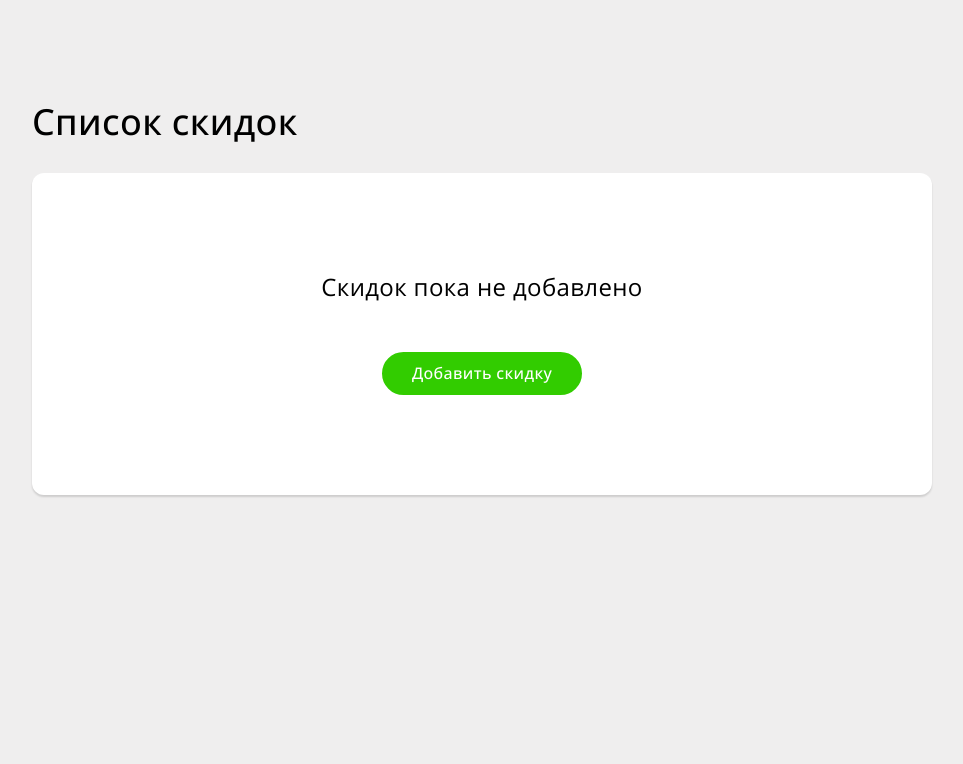
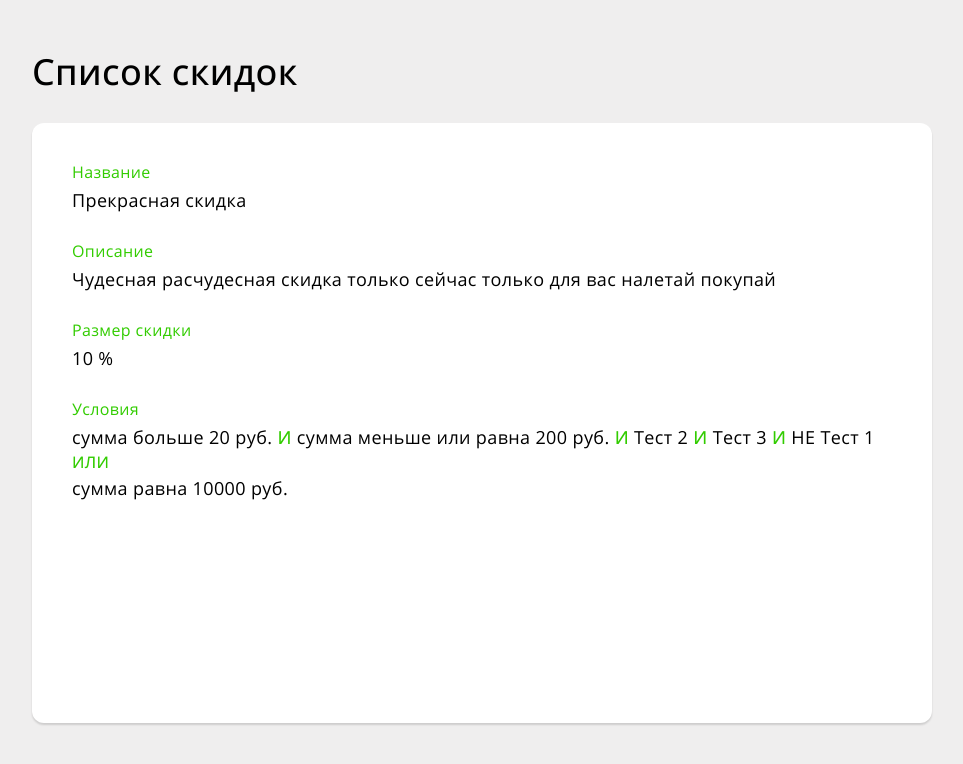
Before and after one commit to mirael26/mygenetics-test, a React (Create React App) app: page /discounts in a window 1280 px wide. Shown: the top 764 px of the page, without its empty margins (158-1121 px from the left). Built offline with nearby package versions, Linux system fonts and the light colour scheme.

Commit message:
Add discounts output

```diff
--- a/src/App.tsx
+++ b/src/App.tsx
@@ -6,18 +6,48 @@ import FormPage from "./pages/form-page";
 import NotFoundPage from "./pages/not-found-page";
 import { IDiscountInfo } from "./types";
 
+
+const mock = {
+  "discount-type": "percent",
+  name: "Прекрасная скидка",
+  description:"Чудесная расчудесная скидка только сейчас только для вас налетай покупай",
+  "discount-amount":"10",
+  "conditions-1": {
+    "sum-min":"20",
+    "sum-max":"200",
+    "products-required": [
+      {
+      "value":"test2",
+      "label":"Тест 2"
+      },
+      {
+      "value":"test3",
+      "label":"Тест 3"
+      }
+    ],
+    "products-not-allowed":[
+    {
+    "value":"test1",
+    "label":"Тест 1"
+    }
+    ],
+    "sum-max-or-equal":"true"
+    },
+    "date-start":"2023-03-30T07:00",
+    "date-end":"2023-03-31T01:41",
+    "date-start-or-equal":"true",
+  "conditions-2": {
+    "sum-equal":"10000"
+  },
+  "id": "1680115746737"
+};
+
 const App = () => {
-  const [discountsList, setDiscountsList] = useState<Array<IDiscountInfo>>([]);
+  const [discountsList, setDiscountsList] = useState<Array<IDiscountInfo>>([mock]);
 
   const addDiscount = (discountData: IDiscountInfo) => {
-    const existingId = discountsList.findIndex((discount) => discount.id === discountData.id);
     const newDiscountsList = [...discountsList];
-
-    if (existingId !== -1) {
-      newDiscountsList[existingId] = discountData;
-    } else {
-      newDiscountsList.push(discountData);
-    }
+    newDiscountsList.push(discountData);
     setDiscountsList(newDiscountsList);
   };
 
@@ -38,7 +68,7 @@ const App = () => {
       />
       <Route
         path={AppUrl.Discounts}
-        element={<DiscountsPage discountsList={discountsList} />}
+        element={<DiscountsPage discountsList={discountsList} deleteDiscount={deleteDiscount} />}
       />
       <Route path={AppUrl.Form} element={<FormPage addDiscount={addDiscount} />} />
       <Route path={AppUrl.NotFound} element={<NotFoundPage />} />
--- a/src/components/discounts/discounts.scss
+++ b/src/components/discounts/discounts.scss
@@ -0,0 +1,11 @@
+.discounts {
+  width: 100%;
+
+  &__wrapper {
+    min-height: 600px;
+    padding: 40px 40px;
+    background-color: $color-white-default;
+    border-radius: 12px;
+    box-shadow: 0 2px 2px 0 rgba(0, 0, 0, 0.14);
+  }
+}
--- a/src/components/discounts/discounts.tsx
+++ b/src/components/discounts/discounts.tsx
@@ -1,5 +1,24 @@
-const Discounts = () => (
-  <></>
-);
+import { useState } from "react";
+import { IDiscountInfo } from "../../types";
+import DisplayedDiscount from '../displayed-discount/displayed-discount';
+
+interface IDiscountsProps {
+  discountsList: Array<IDiscountInfo>;
+  deleteDiscount: (id: string) => void;
+}
+
+const Discounts = ({ discountsList, deleteDiscount }: IDiscountsProps) => {
+  const [activeDiscountId, setActiveDiscoutId] = useState(0);
+
+  return (
+    <div className="discounts">
+      <div className="discounts__wrapper">
+        <DisplayedDiscount discountInfo={discountsList[activeDiscountId]} />
+        {/* кнопки */}
+      </div>
+      {/* пагинация */}
+    </div>
+  );
+};
 
 export default Discounts;
--- /dev/null
+++ b/src/components/displayed-discount/displayed-discount.scss
@@ -0,0 +1,30 @@
+.displayed-discount {
+  display: flex;
+  flex-direction: column;
+  gap: 30px;
+  width: 100%;
+
+  &__label {
+    margin-bottom: 8px;
+    color: $color-green;
+  }
+
+  &__title {
+    font-size: 18px;
+  }
+
+  &__text {
+    font-size: 18px;
+  }
+
+  &__condition-string{
+    font-size: 18px;
+    margin-bottom: 5px;
+  }
+
+  &__condition-operator {
+    font-weight: 500;
+    color: $color-green;
+    margin-bottom: 5px;
+  }
+}
--- /dev/null
+++ b/src/components/displayed-discount/displayed-discount.tsx
@@ -0,0 +1,67 @@
+import { IDiscountInfo, TDiscountType } from "../../types";
+import { DiscountTypeSign } from "../../consts";
+import { getConditionsStrings } from "../../utils";
+
+interface IDisplayedDiscountProps {
+  discountInfo: IDiscountInfo;
+}
+
+const DisplayedDiscount = ({ discountInfo }: IDisplayedDiscountProps) => {
+  const description =
+    typeof discountInfo["description"] === "string"
+      ? discountInfo.description
+      : "Без описания";
+  const discountAmount = `${discountInfo["discount-amount"]} ${
+    DiscountTypeSign[discountInfo["discount-type"] as TDiscountType]
+  }`;
+  const conditions = getConditionsStrings(discountInfo);
+  console.log(conditions);
+
+  return (
+    <div className="displayed-discount">
+      <div className="displayed-discount__block">
+        <p className="displayed-discount__label">Название</p>
+        <p className="displayed-discount__title">{discountInfo.name}</p>
+      </div>
+      <div className="displayed-discount__block">
+        <p className="displayed-discount__label">Описание</p>
+        <p className="displayed-discount__text">{description}</p>
+      </div>
+      <div className="displayed-discount__block">
+        <p className="displayed-discount__label">Размер скидки</p>
+        <p className="displayed-discount__text">{discountAmount}</p>
+      </div>
+      <div className="displayed-discount__block">
+        <p className="displayed-discount__label">
+          Условия
+        </p>
+
+        <>
+          {conditions.map((conditionStrings, i) => (
+            <>
+              <p
+                key={`condition-string-${i}`}
+                className="displayed-discount__condition-string"
+              >
+                {conditionStrings.map((conditionString, i) => (
+                  <span key={`conditionString-${i}`}>
+                    <span>{conditionString}</span>
+                    {i < conditionStrings.length - 1 && (
+                      <span className='displayed-discount__condition-operator'> И </span>
+                    )}
+                  </span>
+                ))}
+              </p>
+
+              {i < conditions.length - 1 && (
+                <p className='displayed-discount__condition-operator'> ИЛИ </p>
+              )}
+            </>
+          ))}
+        </>
+      </div>
+    </div>
+  );
+};
+
+export default DisplayedDiscount;
--- a/src/components/mixins/textarea/textarea.scss
+++ b/src/components/mixins/textarea/textarea.scss
@@ -11,8 +11,9 @@
   &__textarea {
     width: 100%;
     max-width: 100%;
-    height: 100px;
+    height: 150px;
     padding: 10px 20px;
+    line-height: 1.5;
     color: $color-black-default;
     background-color: $color-white-default;
     border: 1px solid $color-green;
--- a/src/components/page-container/page-container.scss
+++ b/src/components/page-container/page-container.scss
@@ -1,5 +1,5 @@
 .page-container {
   width: 100%;
   max-width: 900px;
-  margin: 100px auto;
+  margin: 50px auto;
 }
--- a/src/index.scss
+++ b/src/index.scss
@@ -27,3 +27,5 @@
 @import './components/sum-condition/sum-condition.scss';
 @import './components/product-condition/product-condition.scss';
 @import './components/date-condition/date-condition.scss';
+@import './components/discounts/discounts.scss';
+@import './components/displayed-discount/displayed-discount.scss';
--- a/src/pages/discounts-page.tsx
+++ b/src/pages/discounts-page.tsx
@@ -5,15 +5,16 @@ import { IDiscountInfo } from "../types";
 
 interface IDiscountsPageProps {
   discountsList: Array<IDiscountInfo>;
+  deleteDiscount: (id: string) => void;
 }
 
-const DiscountsPage = ({ discountsList }: IDiscountsPageProps) => {
+const DiscountsPage = ({ discountsList, deleteDiscount }: IDiscountsPageProps) => {
   const isEmpty = !discountsList.length;
 
   return (
     <PageContainer>
       <h1 className="title">Список скидок</h1>
-      {isEmpty ? <NoDiscounts /> : <Discounts />}
+      {isEmpty ? <NoDiscounts /> : <Discounts discountsList={discountsList} deleteDiscount={deleteDiscount} />}
     </PageContainer>
   );
 };
--- a/src/utils.ts
+++ b/src/utils.ts
@@ -1,4 +1,5 @@
 import { DiscountType, ErrorMessage } from "./consts";
+import { IConditionInfo, IDiscountInfo } from './types';
 
 export const isEmptyCondition = (condition: {
   [key: string]: string;
@@ -127,3 +128,51 @@ export const clearEmptyFields = (formData: {
 
   return data;
 };
+
+export const getConditionsStrings = (discountData: IDiscountInfo): Array<Array<string>> => {
+  const conditions: Array<IConditionInfo> = [];
+  Object.keys(discountData).forEach((key) => {
+    if (key.includes('condition')) {
+      conditions.push(discountData[key] as object);
+    }
+  });
+  const result = conditions.map((condition) => {
+    const conditionsStrings = [];
+    if (condition['sum-min'] && condition['sum-min-or-equal']) {
+      conditionsStrings.push(`сумма больше или равна ${condition['sum-min']} руб.`)
+    }
+    if (condition['sum-min'] && !condition['sum-min-or-equal']) {
+      conditionsStrings.push(`сумма больше ${condition['sum-min']} руб.`)
+    }
+    if (condition['sum-max'] && condition['sum-max-or-equal']) {
+      conditionsStrings.push(`сумма меньше или равна ${condition['sum-max']} руб.`)
+    }
+    if (condition['sum-max'] && !condition['sum-max-or-equal']) {
+      conditionsStrings.push(`сумма меньше ${condition['sum-max']} руб.`)
+    }
+    if (condition['sum-equal']) {
+      conditionsStrings.push(`сумма равна ${condition['sum-equal']} руб.`)
+    }
+    if (condition['products-required']) {
+      condition['products-required'].forEach(product => conditionsStrings.push(product.label));
+    }
+    if (condition['products-not-allowed']) {
+      condition['products-not-allowed'].forEach(product => conditionsStrings.push(`НЕ ${product.label}`));
+    }
+    if (condition['date-start'] && condition['date-start-or-equal']) {
+      conditionsStrings.push(`дата больше или равно ${new Date(condition['date-start']).toLocaleString()}`)
+    }
+    if (condition['date-start'] && !condition['date-start-or-equal']) {
+      conditionsStrings.push(`дата больше ${new Date(condition['date-start']).toLocaleString()}`)
+    }
+    if (condition['date-end'] && condition['date-end-or-equal']) {
+      conditionsStrings.push(`дата меньше или равно ${new Date(condition['date-end']).toLocaleString()}`)
+    }
+    if (condition['date-end'] && !condition['date-end-or-equal']) {
+      conditionsStrings.push(`дата меньше ${new Date(condition['date-end']).toLocaleString()}`)
+    }
+    return conditionsStrings;
+  });
+
+  return result;
+};
```
Also changed, not shown: src/components/mixins/product-select/product-select.tsx (+0 -7 lines), src/types.ts (+17 -2 lines).
